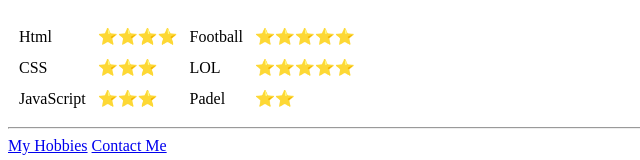
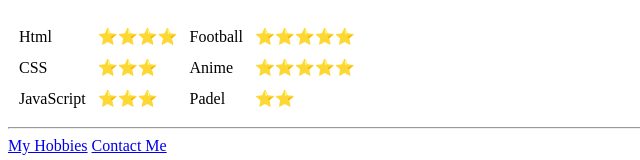
Before and after one commit to Daniel-Rammirez/cv, a plain HTML site: page index.html in a window 1280 px wide. Shown: the part 660-820 px from the top of the page, 0-640 px from the left. Drawn offline with Linux system fonts and the light colour scheme.

Commit message:
Change hobbie

```diff
--- a/index.html
+++ b/index.html
@@ -52,7 +52,7 @@
     <tr>
       <td>CSS</td>
       <td>⭐⭐⭐</td>
-      <td>LOL</td>
+      <td>Anime</td>
       <td>⭐⭐⭐⭐⭐</td>
     </tr>
     <tr>
```
